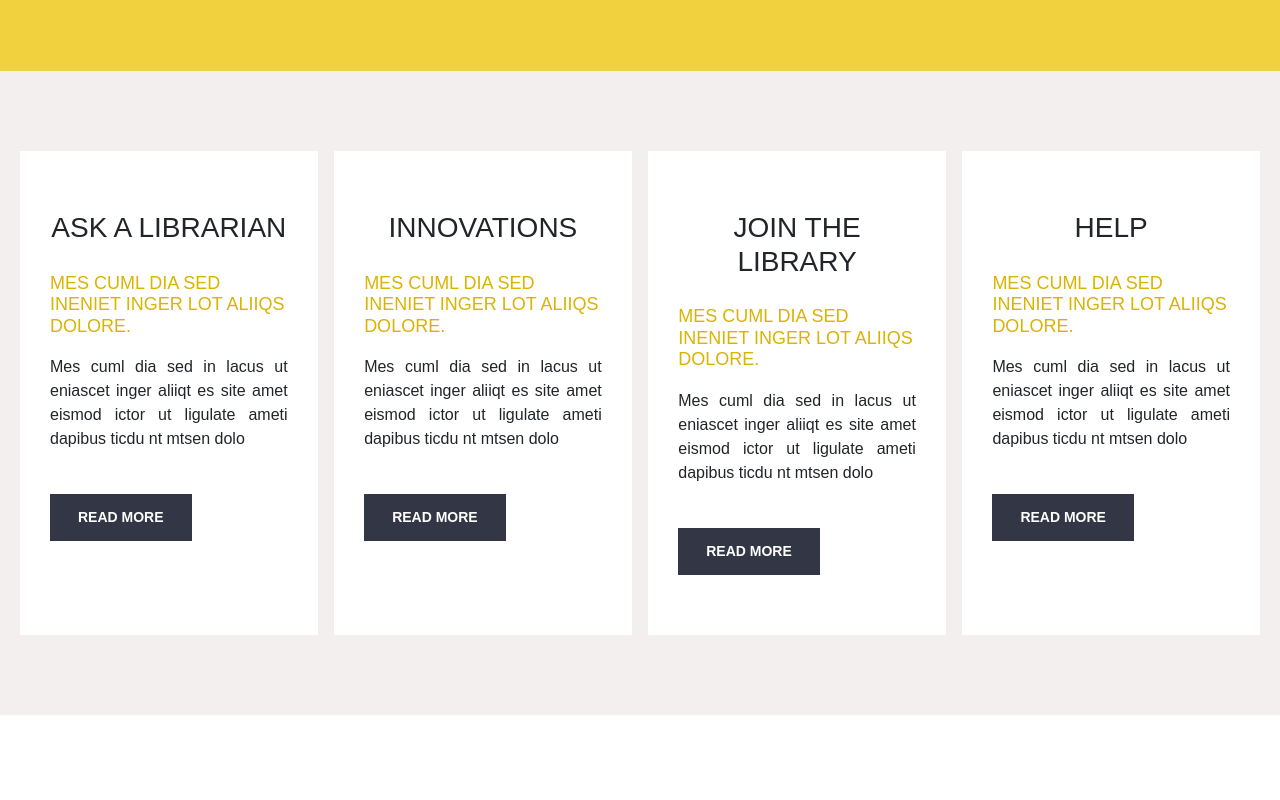
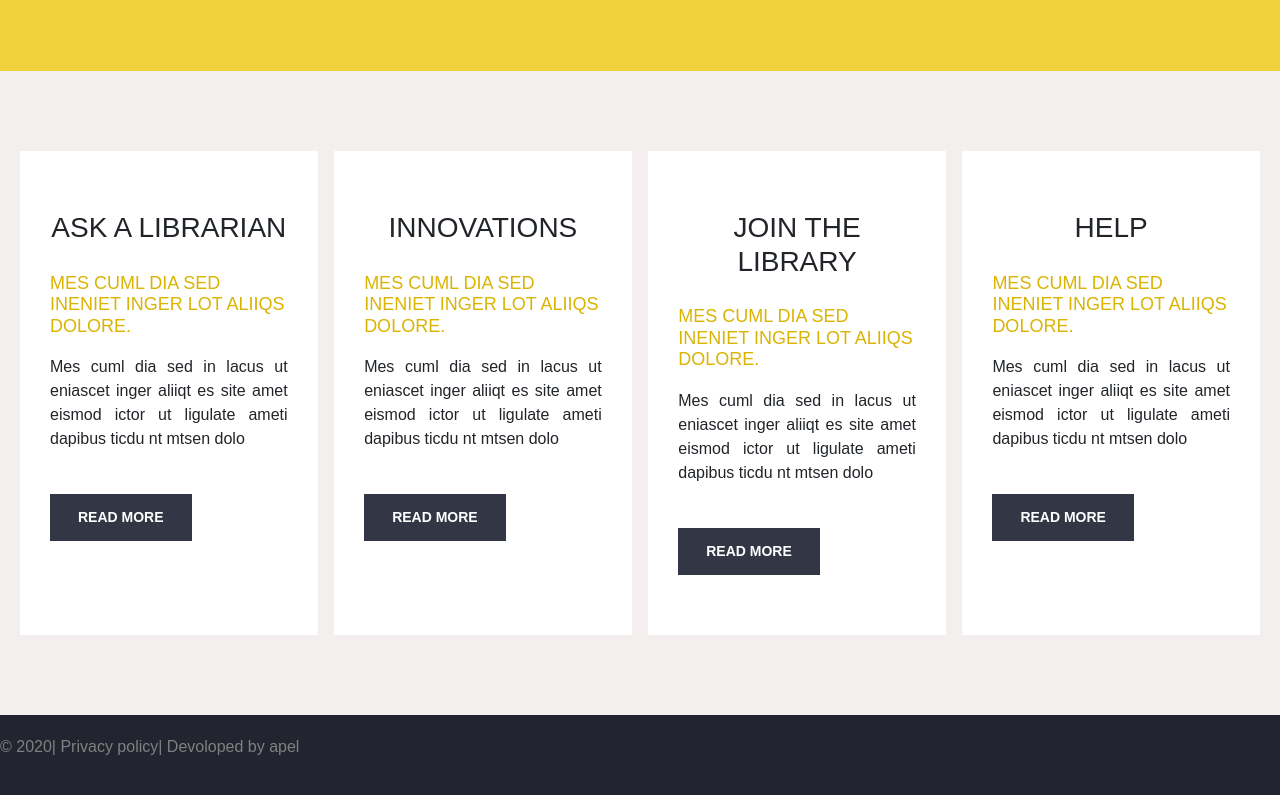
Before and after one commit to rakib5561/Libuno-public-library, a plain HTML site: page index.html in a window 1280 px wide. Shown: the part 800-1600 px from the top of the page. Before the commit the page ends 1515 px from the top, so only its background shows below. Drawn offline with nearby package versions, Linux system fonts and the light colour scheme.

Commit message:
footer added

```diff
--- a/index.html
+++ b/index.html
@@ -11,6 +11,12 @@
       href="https://cdn.jsdelivr.net/npm/bootstrap@5.2.2/dist/css/bootstrap.min.css"
       rel="stylesheet"
     />
+
+    <!-- Fontawsome CDN Link -->
+    <script
+      src="https://kit.fontawesome.com/74158f7cb4.js"
+      crossorigin="anonymous"
+    ></script>
 
     <!-- Custom CSS Link -->
     <link rel="stylesheet" href="style.css" />
@@ -161,6 +167,15 @@
       </div>
     </section>
 
+    <!-- Footer -->
+    <footer id="footer">
+      <div class="custmon-container footer-content">
+        <div class="footer-des">
+          <p>&#169; 2020| Privacy policy| Devoloped by apel</p>
+        </div>
+      </div>
+    </footer>
+
     <!-- Bootstrap Script CDN Link -->
     <script
       src="https://cdn.jsdelivr.net/npm/bootstrap@5.2.2/dist/js/bootstrap.bundle.min.js"
--- a/style.css
+++ b/style.css
@@ -129,3 +129,20 @@
   background-color: #f2d13e;
   transition: 0.2s ease-in-out all;
 }
+#footer {
+  width: 100%;
+  margin-bottom: 5px;
+  background-color: #222530;
+}
+
+.footer-content {
+  width: 100%;
+  padding: 20px 0px;
+}
+
+.footer-des {
+  color: grey;
+}
+
+.social-icon {
+}
```
